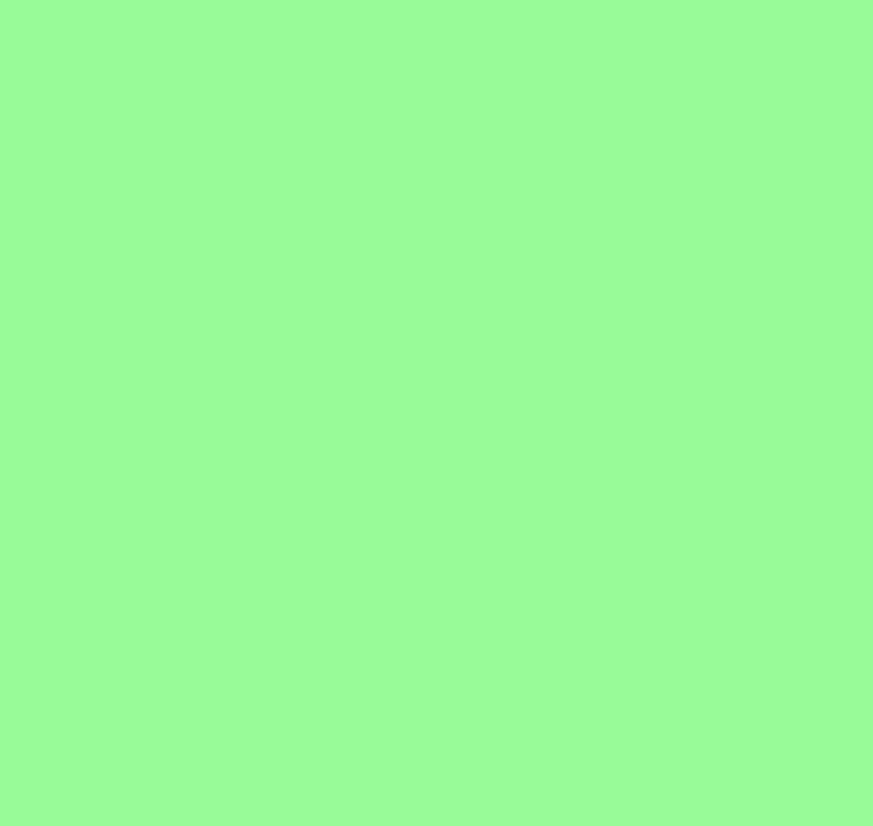
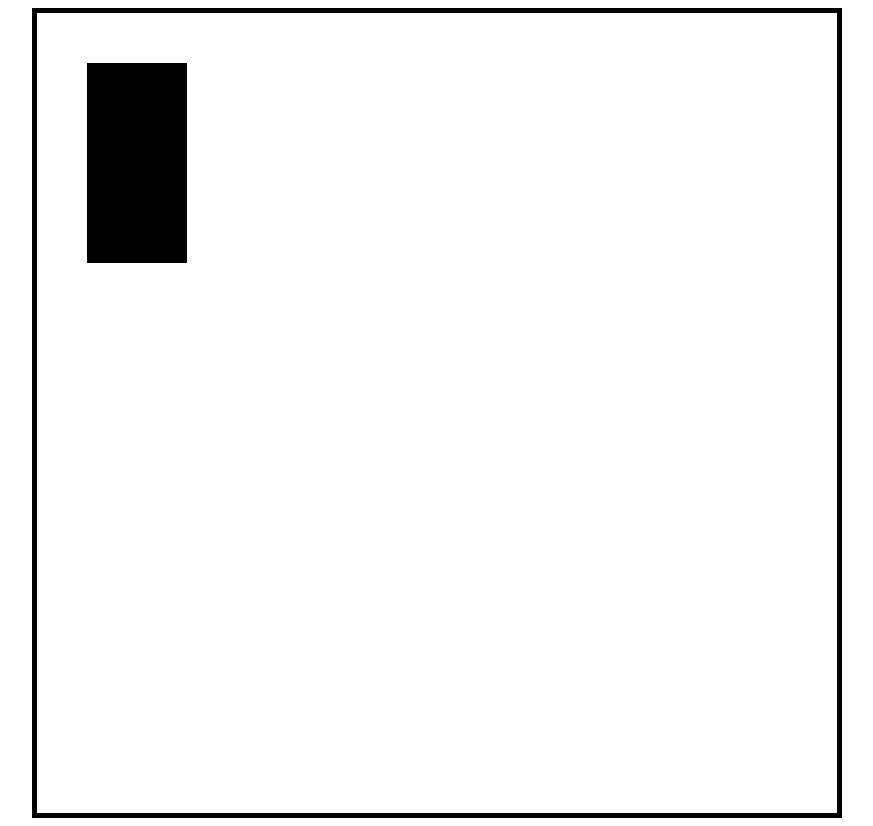
Before and after one commit to overscrap/MEME-MAKER, a plain HTML site: page index.html in a window 1280 px wide. Shown: the whole page, without its empty margins (203-1076 px from the left). Before the commit the page ends 800 px from the top, so only its background shows below. Drawn offline with Linux system fonts and the light colour scheme.

Commit message:
nomardcoder-mememaker

```diff
--- a/app.js
+++ b/app.js
@@ -1 +1,7 @@
-alert("hello");
+const canvas = document.querySelector("canvas");
+
+const ctx = canvas.getContext("2d");
+canvas.width = 800;
+canvas.height = 800;
+
+ctx.fillRect(50, 50, 100, 200);
--- a/index.html
+++ b/index.html
@@ -8,6 +8,7 @@
     <link rel="stylesheet" href="style.css">
 </head>
 <body>
+    <canvas></canvas>
     <script src="app.js"></script>
 </body>
 </html>
--- a/style.css
+++ b/style.css
@@ -1,3 +1,10 @@
+canvas{
+    width: 800px;
+    height: 800px;
+    border: 5px solid black;
+}
 body{
-    background-color: palegreen;
+    display: flex;
+    justify-content: center;
+    align-items: center;
 }
```
